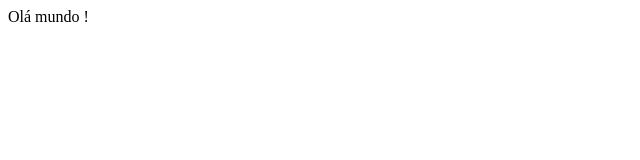
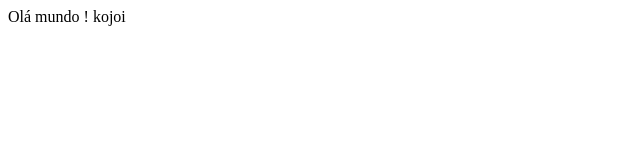
Before and after one commit to brunaanjos/biografia, a plain HTML site: page index.html in a window 1280 px wide. Shown: the full height of the page, 0-640 px from the left. Drawn offline with Linux system fonts and the light colour scheme.

Commit message:
atualização

```diff
--- a/index.html
+++ b/index.html
@@ -7,6 +7,6 @@
     <title>pagina inicial</title>
 </head>
 <body>
-    Olá mundo !
+    Olá mundo ! kojoi
 </body>
 </html>
```
